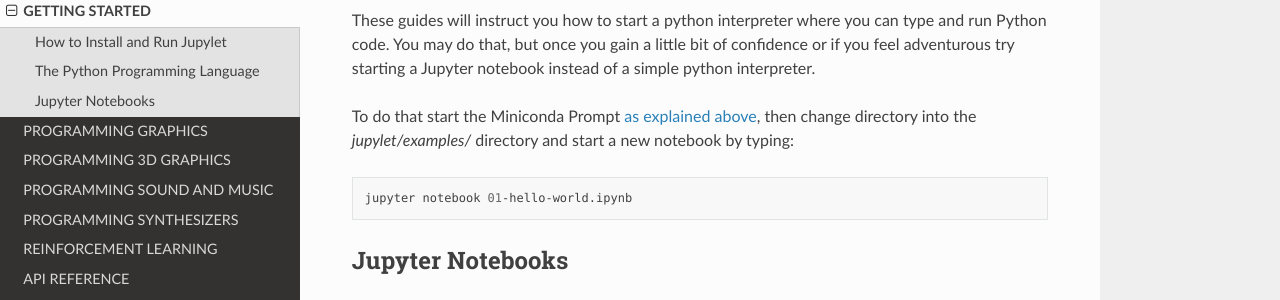
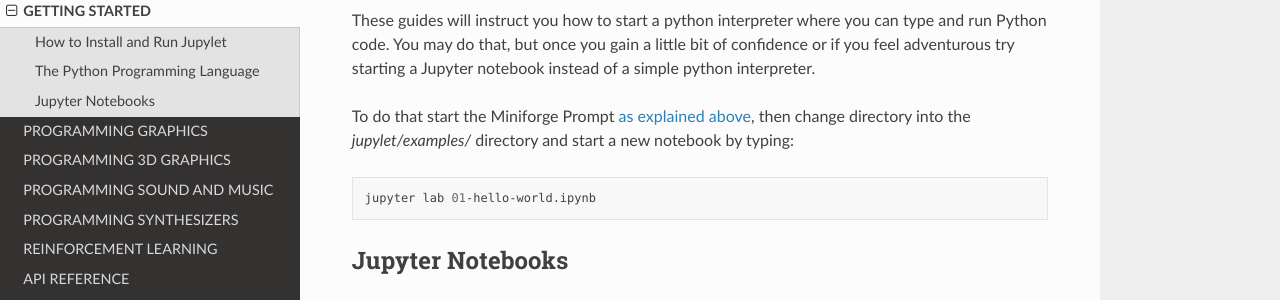
Before and after one commit to nir/jupylet, a Sphinx documentation site: the page built from docs/programmers_reference_guide/getting_started.rst, in a window 1280 px wide and 900 px high, scrolled down 1994 px. Shown: the part 171-471 px from the top of the window. Built offline with Sphinx 7.4.7 and the Read the Docs theme 3.1.0, drawn with Linux system fonts in a browser that asks for light colours; some of the changed text lies outside the part shown.

Commit message:
docstrings touches

```diff
--- a/docs/programmers_reference_guide/getting_started.rst
+++ b/docs/programmers_reference_guide/getting_started.rst
@@ -5,7 +5,7 @@
 ------------------------------
 
 If you are new to Python, I recommend that you install and use the
-`miniforge Python <https://github.com/conda-forge/miniforge>`_ distribution.
+`Miniforge Python <https://github.com/conda-forge/miniforge>`_ distribution.
 
 **On Windows** -- download and execute `the Windows installer
 <https://github.com/conda-forge/miniforge/releases/latest/download/Miniforge3-Windows-x86_64.exe>`_.
@@ -106,14 +106,14 @@
 of confidence or if you feel adventurous try starting a Jupyter notebook
 instead of a simple python interpreter.
 
-To do that start the Miniconda Prompt
+To do that start the Miniforge Prompt
 `as explained above <#how-to-install-and-run-jupylet>`_, then change
 directory into the *jupylet/examples/* directory and start a new notebook by
 typing:
 
 .. code-block:: bash
 
-    jupyter notebook 01-hello-world.ipynb
+    jupyter lab 01-hello-world.ipynb
 
 Jupyter Notebooks
 -----------------
--- a/docs/programmers_reference_guide/graphics.rst
+++ b/docs/programmers_reference_guide/graphics.rst
@@ -14,7 +14,7 @@
     you would like to run the notebook and experiment with it, open a command
     console as explained in :any:`Let's get started!<getting_started>` enter
     the *jupylet/examples/* directory and type:
-    ``jupyter notebook 02-hello-jupylet.ipynb``
+    ``jupyter lab 02-hello-jupylet.ipynb``
 
 .. note::
     To understand the code in this chapter you need to know about Python
--- a/docs/programmers_reference_guide/rl.rst
+++ b/docs/programmers_reference_guide/rl.rst
@@ -38,7 +38,7 @@
 it does and then convert it to a Python module by the name `21-pong.py` and
 save it in the `examples/` folder.
 
-If you did it correctly you should be able to run the game from a Miniconda
+If you did it correctly you should be able to run the game from a Miniforge
 prompt with:
 
 .. code-block:: bash
@@ -341,7 +341,7 @@
     screen
     conda activate jpl
     cd jupylet/examples
-    jupyter notebook --no-browser --ip=*
+    jupyter lab --no-browser --ip=*
 
 .. note::
     The `screen` program will prevent the Jupyter server from exiting if the
--- a/docs/programmers_reference_guide/sound.rst
+++ b/docs/programmers_reference_guide/sound.rst
@@ -457,7 +457,7 @@
 that you can connect to your computer with a MIDI to USB cable.
 
 If you installed Jupylet with MIDI support you are good to go. If not, open a
-miniconda console and type in:
+Miniforge console and type in:
 
 .. code-block:: bash
 
--- a/jupylet/__init__.py
+++ b/jupylet/__init__.py
@@ -33,7 +33,7 @@
 from .env import is_remote, has_display, is_numpy_openblas, is_jupyter
 
 
-VERSION = '0.9.2'
+VERSION = '0.9.4'
 
 
 if platform.system() == 'Linux' and not has_display():
```
Also changed, not shown: README.md (+1 -1 lines), 2 other files.
